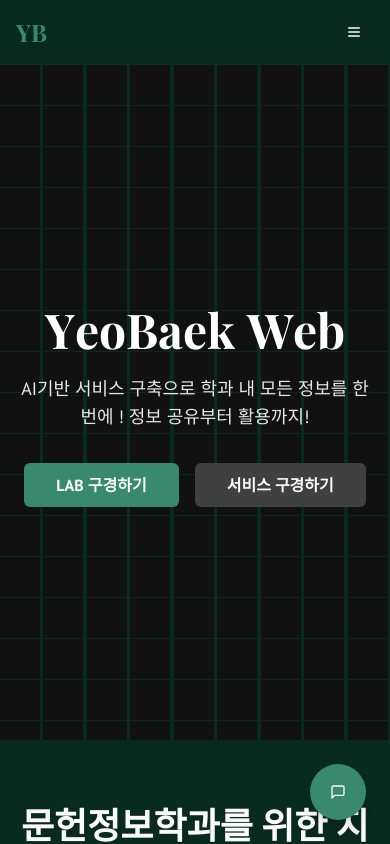
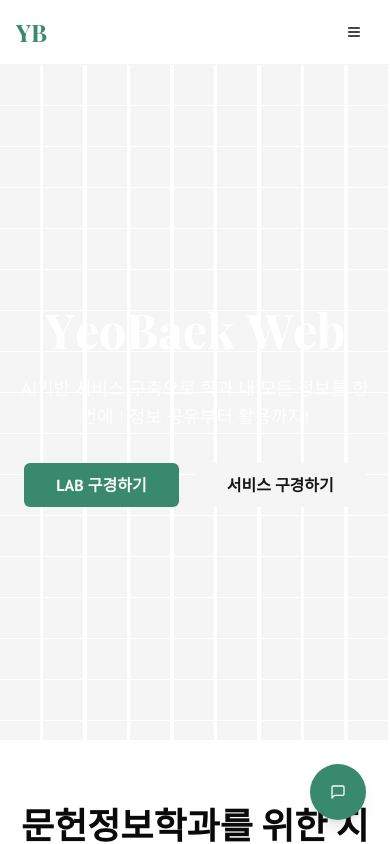
Before and after one commit to YeoGitDa/YeoBaekPage, a Next.js app: page / in a window 390 px wide. Shown: the top 844 px of the page. Built offline with nearby package versions, Linux system fonts and the light colour scheme; a web font is replaced by a local one; what @genkit-ai/googleai, genkit would draw is missing.

Commit message:
이 부분을 제외하고 나머지는 배경을 흰색으로 바꿔줘

```diff
--- a/src/app/layout.tsx
+++ b/src/app/layout.tsx
@@ -28,7 +28,7 @@ export default function RootLayout({
   children: React.ReactNode;
 }>) {
   return (
-    <html lang="en" className="dark">
+    <html lang="en">
       <head>
         <link rel="preconnect" href="https://fonts.googleapis.com" />
         <link rel="preconnect" href="https://fonts.gstatic.com" crossOrigin="anonymous" />
--- a/src/app/page.tsx
+++ b/src/app/page.tsx
@@ -83,12 +83,12 @@ export default function Home() {
 
   return (
     <>
-      <section className="relative h-[calc(80vh)] w-full flex items-center justify-center text-center overflow-hidden">
+      <section className="relative h-[calc(80vh)] w-full flex items-center justify-center text-center overflow-hidden bg-[hsl(158,65%,10%)] text-white">
         <div className="absolute top-0 left-0 w-full h-full">
            <BackgroundSquares />
         </div>
         <div className="relative z-10 max-w-4xl mx-auto px-4">
-          <h1 className="font-headline text-5xl md:text-7xl lg:text-8xl font-bold text-white mb-4 leading-tight">
+          <h1 className="font-headline text-5xl md:text-7xl lg:text-8xl font-bold mb-4 leading-tight">
             <SplitTextAnimation text="YeoBaek Web" />
           </h1>
           <p className="text-lg md:text-xl text-white/90 max-w-2xl mx-auto mb-8">
```
